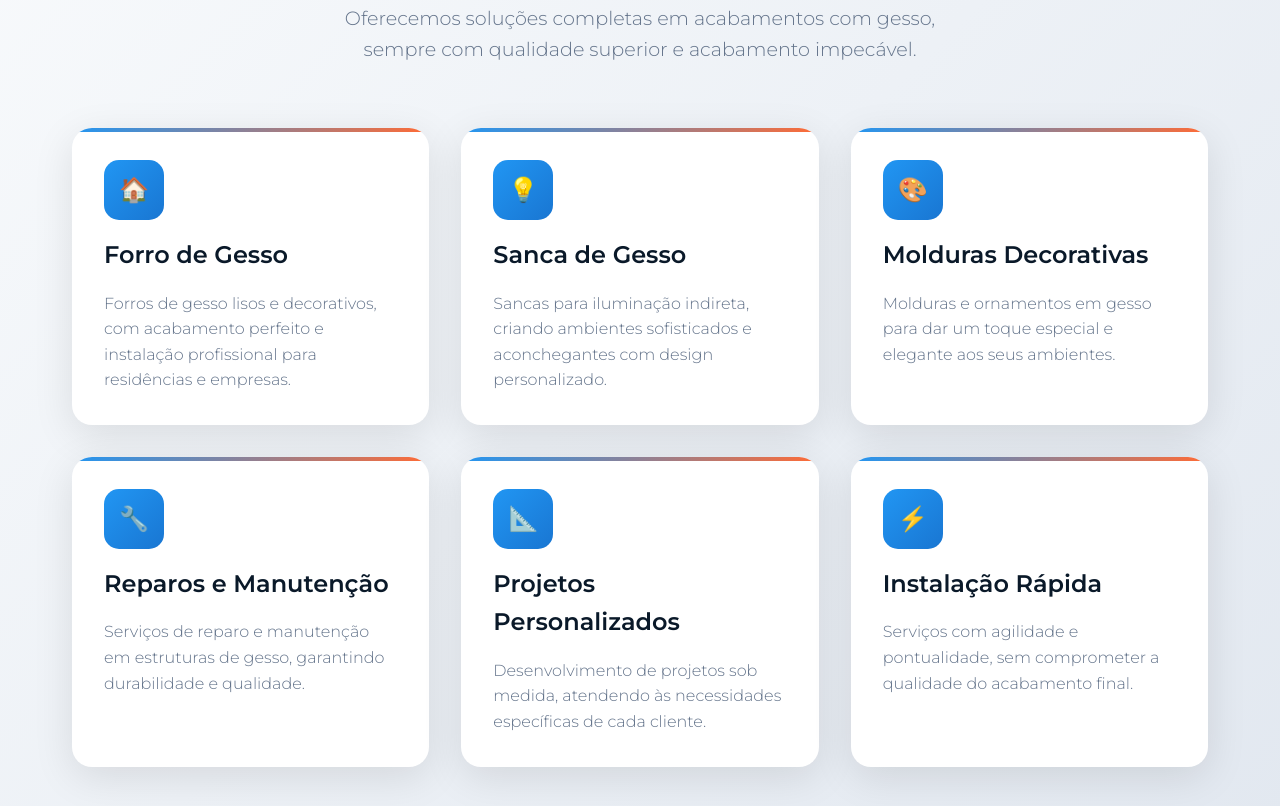
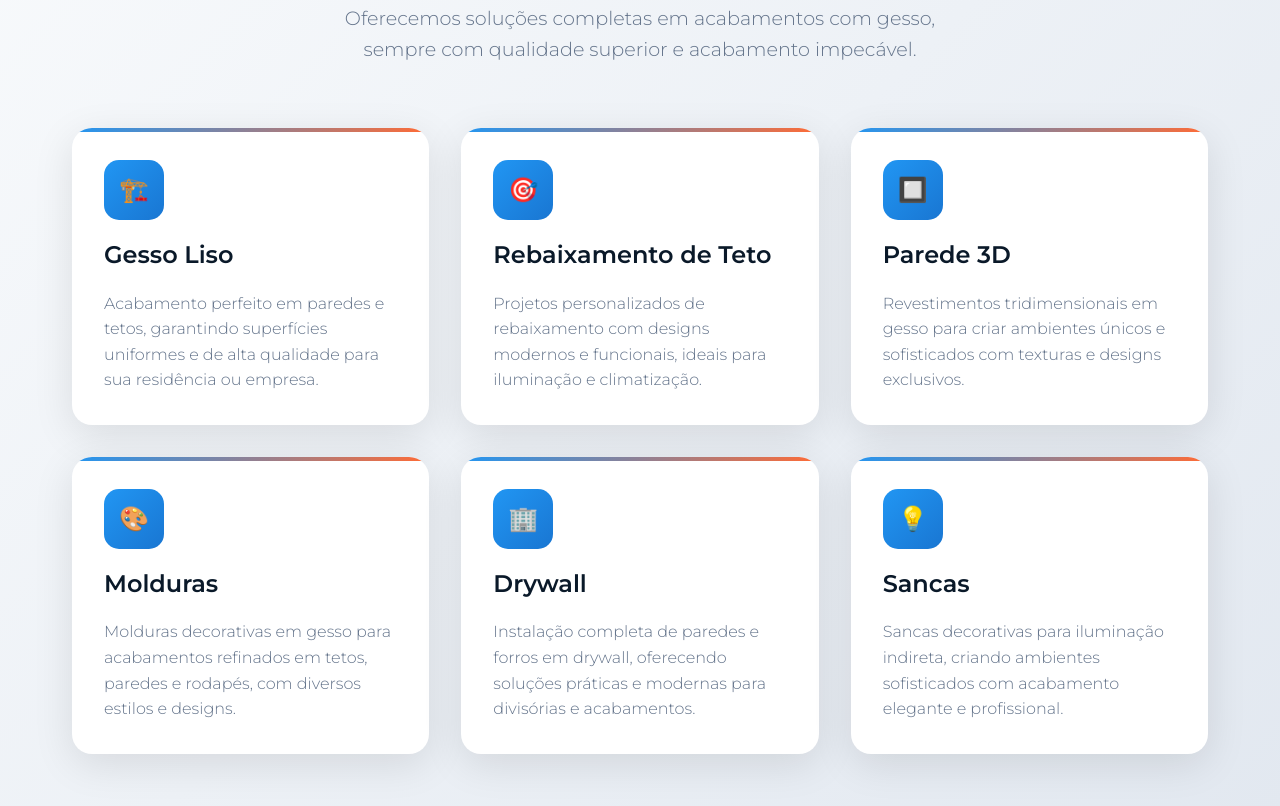
Before and after one commit to ikis-gesso/ikis-gesso.github.io, a plain HTML site: page index.html in a window 1280 px wide. Shown: the part 954-1760 px from the top of the page. Drawn offline with Linux system fonts and the light colour scheme.

Commit message:
editando seção de serviços

```diff
--- a/index.html
+++ b/index.html
@@ -730,34 +730,39 @@
             </div>
             <div class="services-grid">
                 <div class="service-card">
-                    <div class="service-icon">🏠</div>
-                    <h3>Forro de Gesso</h3>
-                    <p>Forros de gesso lisos e decorativos, com acabamento perfeito e instalação profissional para residências e empresas.</p>
+                    <div class="service-icon">🏗️</div>
+                    <h3>Gesso Liso</h3>
+                    <p>Acabamento perfeito em paredes e tetos, garantindo superfícies uniformes e de alta qualidade para sua residência ou empresa.</p>
                 </div>
+
+                <div class="service-card">
+                    <div class="service-icon">🎯</div>
+                    <h3>Rebaixamento de Teto</h3>
+                    <p>Projetos personalizados de rebaixamento com designs modernos e funcionais, ideais para iluminação e climatização.</p>
+                </div>
+
+                <div class="service-card">
+                    <div class="service-icon">🔲</div>
+                    <h3>Parede 3D</h3>
+                    <p>Revestimentos tridimensionais em gesso para criar ambientes únicos e sofisticados com texturas e designs exclusivos.</p>
+                </div>
+
+                <div class="service-card">
+                    <div class="service-icon">🎨</div>
+                    <h3>Molduras</h3>
+                    <p>Molduras decorativas em gesso para acabamentos refinados em tetos, paredes e rodapés, com diversos estilos e designs.</p>
+                </div>
+
+                <div class="service-card">
+                    <div class="service-icon">🏢</div>
+                    <h3>Drywall</h3>
+                    <p>Instalação completa de paredes e forros em drywall, oferecendo soluções práticas e modernas para divisórias e acabamentos.</p>
+                </div>
+
                 <div class="service-card">
                     <div class="service-icon">💡</div>
-                    <h3>Sanca de Gesso</h3>
-                    <p>Sancas para iluminação indireta, criando ambientes sofisticados e aconchegantes com design personalizado.</p>
-                </div>
-                <div class="service-card">
-                    <div class="service-icon">🎨</div>
-                    <h3>Molduras Decorativas</h3>
-                    <p>Molduras e ornamentos em gesso para dar um toque especial e elegante aos seus ambientes.</p>
-                </div>
-                <div class="service-card">
-                    <div class="service-icon">🔧</div>
-                    <h3>Reparos e Manutenção</h3>
-                    <p>Serviços de reparo e manutenção em estruturas de gesso, garantindo durabilidade e qualidade.</p>
-                </div>
-                <div class="service-card">
-                    <div class="service-icon">📐</div>
-                    <h3>Projetos Personalizados</h3>
-                    <p>Desenvolvimento de projetos sob medida, atendendo às necessidades específicas de cada cliente.</p>
-                </div>
-                <div class="service-card">
-                    <div class="service-icon">⚡</div>
-                    <h3>Instalação Rápida</h3>
-                    <p>Serviços com agilidade e pontualidade, sem comprometer a qualidade do acabamento final.</p>
+                    <h3>Sancas</h3>
+                    <p>Sancas decorativas para iluminação indireta, criando ambientes sofisticados com acabamento elegante e profissional.</p>
                 </div>
             </div>
         </div>
```
